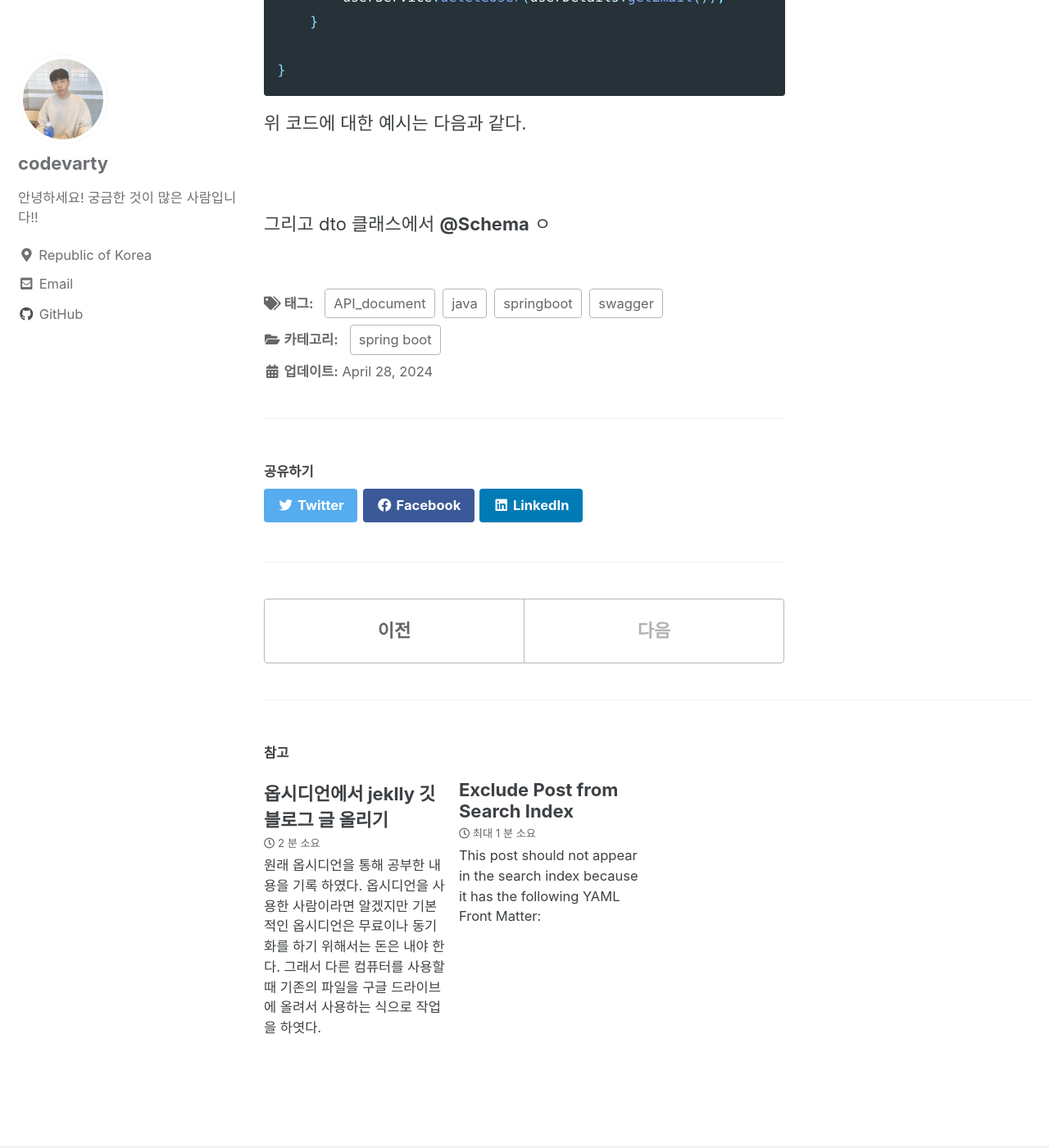
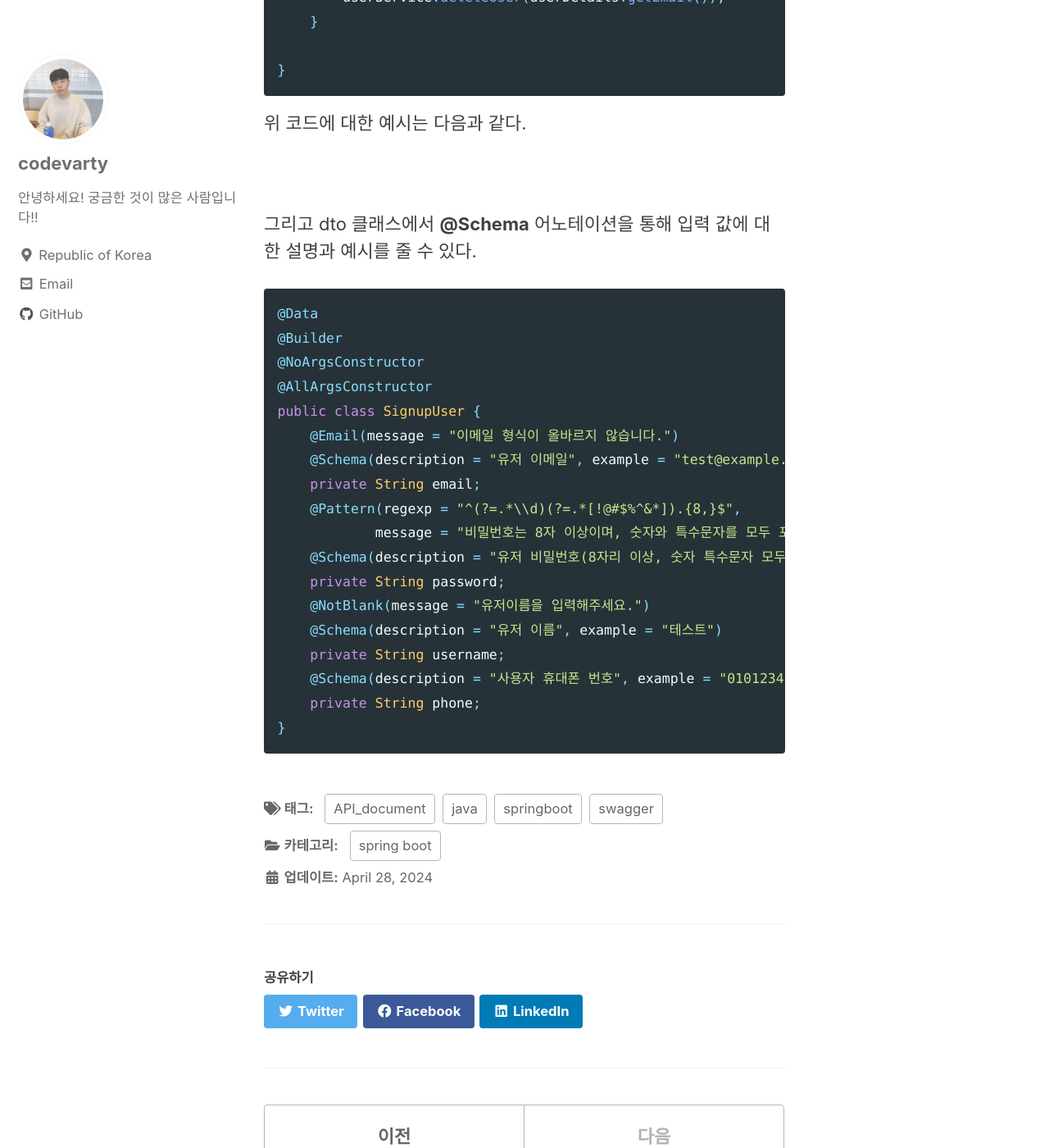
Before and after one commit to codevarty/codevarty.github.io, a Jekyll site: the page built from _posts/2024-04-28-spring-boot-swagger.md, in a window 1280 px wide and 1400 px high, scrolled down 4114 px. Shown: the whole window at 82% size. Built offline with Jekyll 4.4.1, drawn with Linux system fonts in a browser that asks for light colours; cached includes are drawn as plain includes.

Commit message:
vault backup: 2024-04-28 23:58:27

````diff
--- a/_posts/2024-04-28-spring-boot-swagger.md
+++ b/_posts/2024-04-28-spring-boot-swagger.md
@@ -137,4 +137,25 @@ public class UserController {
 
 ![](../assets/images/post/Pasted%20image%2020240428235624.png)
 
-그리고 dto 클래스에서 **@Schema** ㅇ
+그리고 dto 클래스에서 **@Schema** 어노테이션을 통해 입력 값에 대한 설명과 예시를 줄 수 있다.
+
+```java
+@Data
+@Builder
+@NoArgsConstructor
+@AllArgsConstructor
+public class SignupUser {
+    @Email(message = "이메일 형식이 올바르지 않습니다.")
+    @Schema(description = "유저 이메일", example = "test@example.com")
+    private String email;
+    @Pattern(regexp = "^(?=.*\\d)(?=.*[!@#$%^&*]).{8,}$",
+            message = "비밀번호는 8자 이상이며, 숫자와 특수문자를 모두 포함해야 합니다.")
+    @Schema(description = "유저 비밀번호(8자리 이상, 숫자 특수문자 모두 포함)", example = "Test1234!")
+    private String password;
+    @NotBlank(message = "유저이름을 입력해주세요.")
+    @Schema(description = "유저 이름", example = "테스트")
+    private String username;
+    @Schema(description = "사용자 휴대폰 번호", example = "01012345678")
+    private String phone;
+}
+```
````
